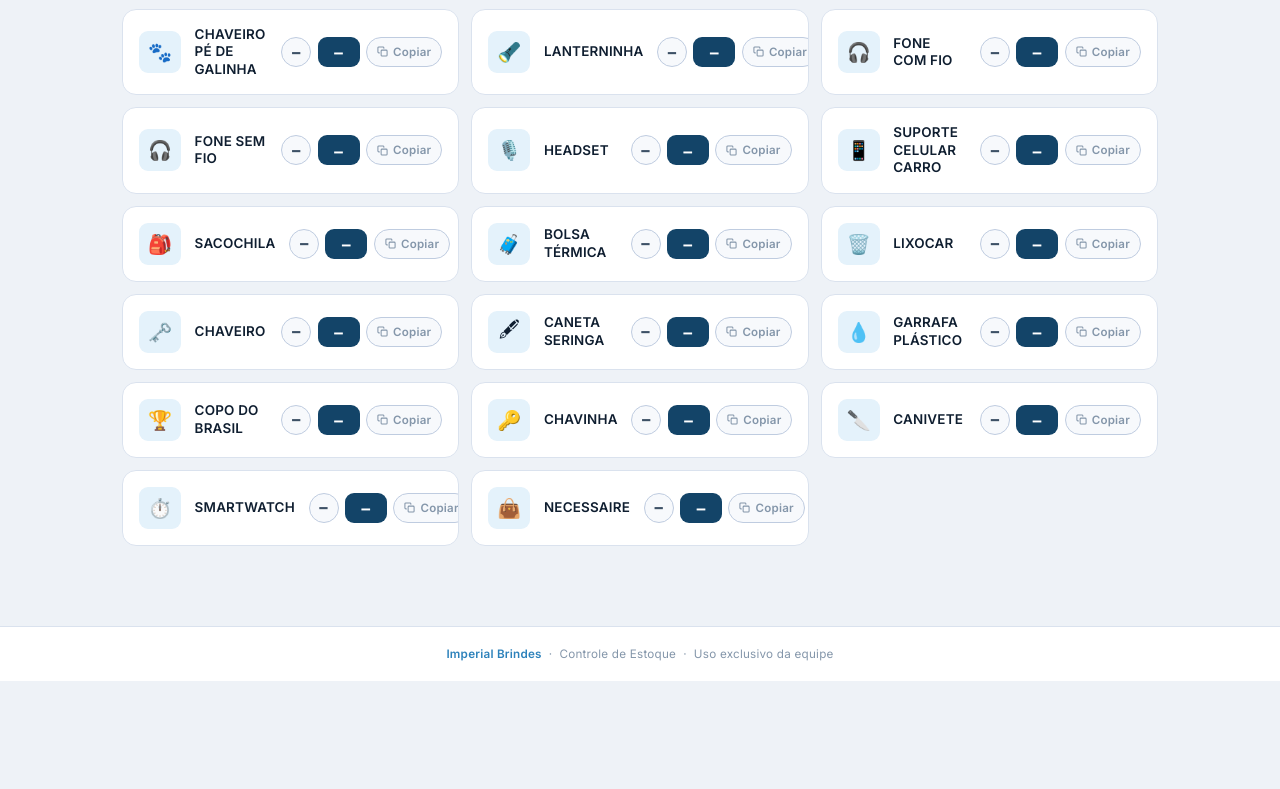
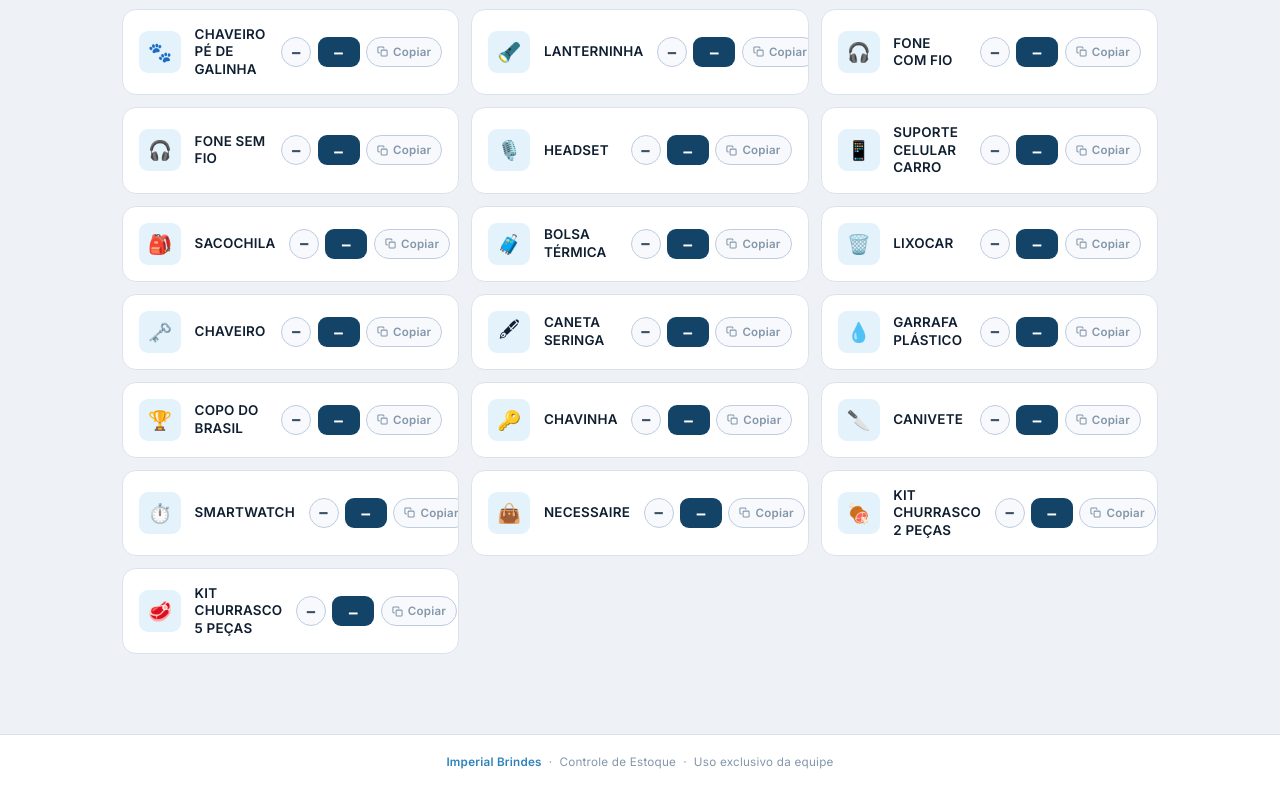
Before and after one commit to RlxPrime/ControleBrindes, a plain HTML site: page index.html in a window 1280 px wide. Shown: the part 373-1162 px from the top of the page. Before the commit the page ends 1054 px from the top, so only its background shows below. Drawn offline with nearby package versions, Linux system fonts and the light colour scheme; no server answers; a web font is replaced by a local one.

Commit message:
Add new items to product list in index.html

```diff
--- a/index.html
+++ b/index.html
@@ -679,7 +679,9 @@
     { id: "p20", nome: "CHAVINHA",                     emoji: "🔑", qtd: 4},
     { id: "p21", nome: "CANIVETE",                     emoji: "🔪", qtd: 2},
     { id: "p22", nome: "SMARTWATCH",                   emoji: "⏱️", qtd: 1},
-    { id: "p23", nome: "NECESSAIRE",                   emoji: "👜", qtd: 22}
+    { id: "p23", nome: "NECESSAIRE",                   emoji: "👜", qtd: 22},
+    { id: "p24", nome: "KIT CHURRASCO 2 PEÇAS",        emoji: "🍖", qtd: 30},
+    { id: "p25", nome: "KIT CHURRASCO 5 PEÇAS",        emoji: "🥩", qtd: 10}
   ];
 
   /* ════════════════════════════════════════════
```
